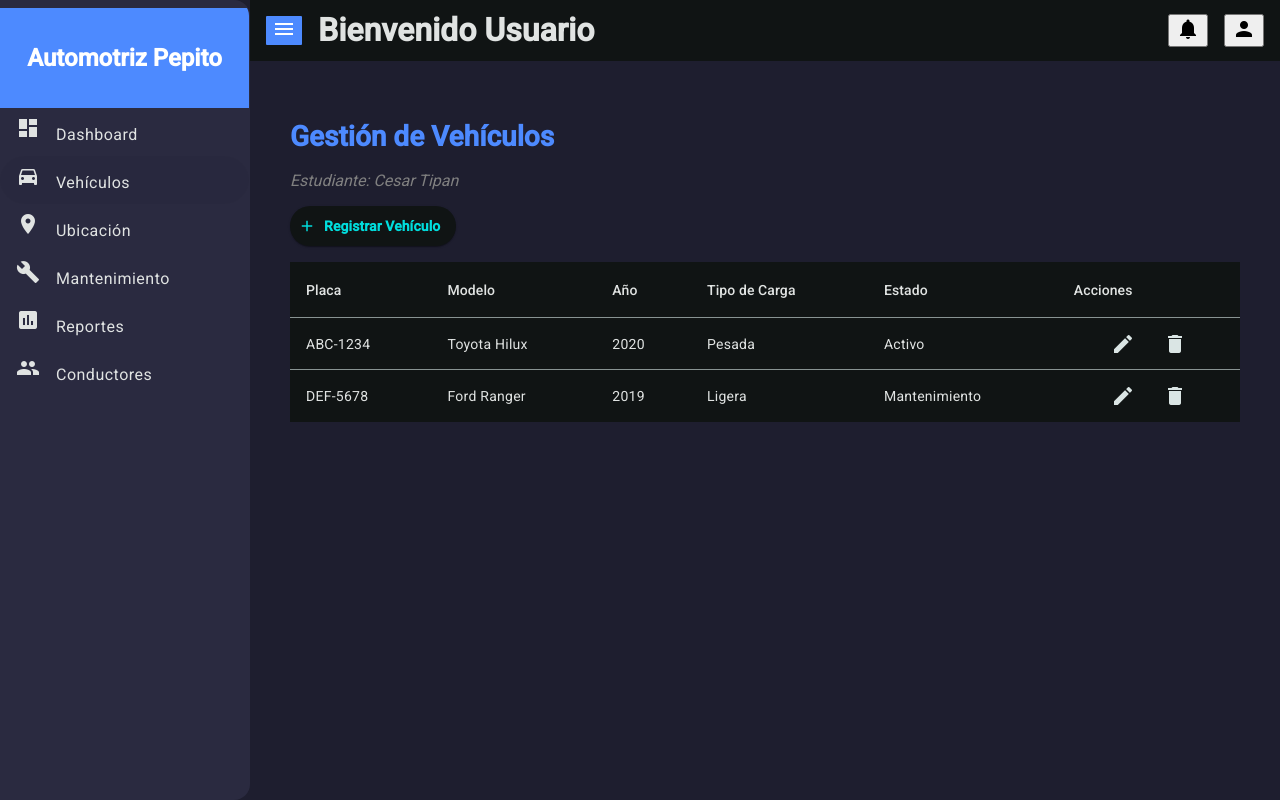
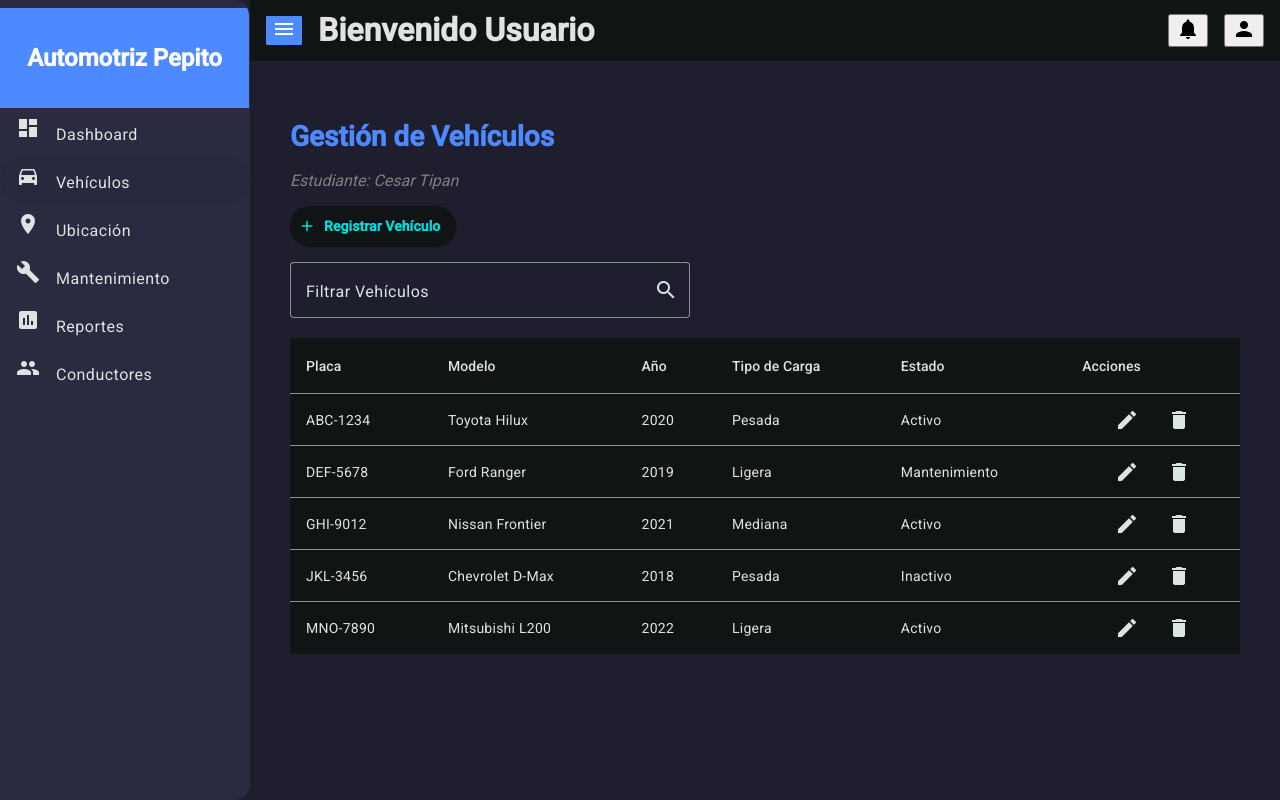
Before and after one commit to Jordy01090/DashboardAutomotriz, an Angular app: page /principal/vehiculos in a window 1280 px wide. Built offline with nearby package versions, Linux system fonts and the light colour scheme.

Commit message:
add: edit and delete modals, add more vehicule data and inject it to the component throw a dataSource that gets updated

```diff
--- a/src/app/modules/vehiculos-component/vehiculos-component.component.css
+++ b/src/app/modules/vehiculos-component/vehiculos-component.component.css
@@ -1,6 +1,6 @@
 .vehiculos-container {
   padding: 20px;
-  background-color: var(--color-background, #1a1a2e); /* Color por defecto si no hay variable */
+  background-color: var(--color-background, #1a1a2e);
   min-height: 100vh;
 }
 
@@ -20,12 +20,12 @@
 }
 
 .tabla-vehiculos {
-  overflow-x: auto; /* Para que en móvil se pueda hacer scroll */
+  overflow-x: auto;
 }
 
 table {
   width: 100%;
-  min-width: 600px; /* Evita que se rompa en pantallas pequeñas */
+  min-width: 600px;
 }
 
 .mat-header-cell, .mat-cell {
@@ -45,3 +45,7 @@ table {
   gap: 12px;
   padding: 4px 0;
 }
+
+mat-form-field {
+  width: 400px;
+}
--- a/src/app/modules/vehiculos-component/vehiculos-component.component.html
+++ b/src/app/modules/vehiculos-component/vehiculos-component.component.html
@@ -9,8 +9,14 @@
       </button>
     </div>
 
+    <mat-form-field appearance="outline">
+      <mat-label>Filtrar Vehículos</mat-label>
+      <input matInput (keyup)="applyFilter($event)" placeholder="Ej: Toyota, PPB-1234, 2022" #inputFilter>
+      <mat-icon matSuffix>search</mat-icon>
+    </mat-form-field>
+
     <div class="tabla-vehiculos">
-      <table mat-table [dataSource]="vehiculos" class="mat-elevation-z8">
+      <table mat-table [dataSource]="dataSource" class="mat-elevation-z8">
 
         <!-- Placa -->
         <ng-container matColumnDef="placa">
@@ -47,10 +53,10 @@
           <th mat-header-cell *matHeaderCellDef> Acciones </th>
           <td mat-cell *matCellDef="let vehiculo">
             <div class="acciones-botones">
-              <button mat-icon-button color="accent">
+              <button mat-icon-button color="accent" (click)="editarVehiculo(vehiculo)">
                 <mat-icon>edit</mat-icon>
               </button>
-              <button mat-icon-button color="warn">
+              <button mat-icon-button color="warn" (click)="eliminarVehiculo(vehiculo)">
                 <mat-icon>delete</mat-icon>
               </button>
             </div>
--- a/src/app/modules/vehiculos-component/vehiculos-component.component.ts
+++ b/src/app/modules/vehiculos-component/vehiculos-component.component.ts
@@ -1,7 +1,12 @@
 import { Component } from '@angular/core';
 import { MatIconModule } from '@angular/material/icon';
-import { MatTableModule } from '@angular/material/table';
+import { MatTableModule, MatTableDataSource } from '@angular/material/table';
 import { MatButtonModule } from '@angular/material/button';
+import { MatFormFieldModule } from '@angular/material/form-field';
+import { MatInputModule } from '@angular/material/input';
+import { MatDialog } from '@angular/material/dialog';
+import { EditarVehiculoDialogComponent } from '@modals/editar-vehiculo-dialog/editar-vehiculo-dialog.component';
+import { ConfirmarEliminarDialogComponent } from '@modals/confirmar-eliminar-dialog/confirmar-eliminar-dialog.component';
 
 @Component({
   selector: 'app-vehiculos-component',
@@ -10,6 +15,8 @@ import { MatButtonModule } from '@angular/material/button';
     MatIconModule,
     MatTableModule,
     MatButtonModule,
+    MatFormFieldModule,
+    MatInputModule,
   ],
   templateUrl: './vehiculos-component.component.html',
   styleUrls: ['./vehiculos-component.component.css']
@@ -17,8 +24,49 @@ import { MatButtonModule } from '@angular/material/button';
 export class VehiculosComponentComponent {
   vehiculos = [
     { placa: 'ABC-1234', modelo: 'Toyota Hilux', anio: 2020, tipoCarga: 'Pesada', estado: 'Activo' },
-    { placa: 'DEF-5678', modelo: 'Ford Ranger', anio: 2019, tipoCarga: 'Ligera', estado: 'Mantenimiento' }
+    { placa: 'DEF-5678', modelo: 'Ford Ranger', anio: 2019, tipoCarga: 'Ligera', estado: 'Mantenimiento' },
+    { placa: 'GHI-9012', modelo: 'Nissan Frontier', anio: 2021, tipoCarga: 'Mediana', estado: 'Activo' },
+    { placa: 'JKL-3456', modelo: 'Chevrolet D-Max', anio: 2018, tipoCarga: 'Pesada', estado: 'Inactivo' },
+    { placa: 'MNO-7890', modelo: 'Mitsubishi L200', anio: 2022, tipoCarga: 'Ligera', estado: 'Activo' }
   ];
 
   displayedColumns: string[] = ['placa', 'modelo', 'anio', 'tipoCarga', 'estado', 'acciones'];
+  dataSource = new MatTableDataSource(this.vehiculos);
+
+  constructor(public dialog: MatDialog) {}
+
+  applyFilter(event: Event) {
+    const filterValue = (event.target as HTMLInputElement).value;
+    this.dataSource.filter = filterValue.trim().toLowerCase();
+  }
+
+  editarVehiculo(vehiculo: any): void {
+    const dialogRef = this.dialog.open(EditarVehiculoDialogComponent, {
+      width: '400px',
+      data: vehiculo
+    });
+
+    dialogRef.afterClosed().subscribe(result => {
+      if (result) {
+        const index = this.vehiculos.findIndex(v => v === vehiculo);
+        if (index !== -1) {
+          this.vehiculos[index] = result;
+          this.dataSource.data = [...this.vehiculos];
+        }
+      }
+    });
+  }
+
+  eliminarVehiculo(vehiculo: any): void {
+    const dialogRef = this.dialog.open(ConfirmarEliminarDialogComponent, {
+      data: { mensaje: `¿Está seguro que desea eliminar el vehículo con placa ${vehiculo.placa}?` }
+    });
+
+    dialogRef.afterClosed().subscribe(result => {
+      if (result) {
+        this.vehiculos = this.vehiculos.filter(v => v !== vehiculo);
+        this.dataSource.data = this.vehiculos;
+      }
+    });
+  }
 }
```
